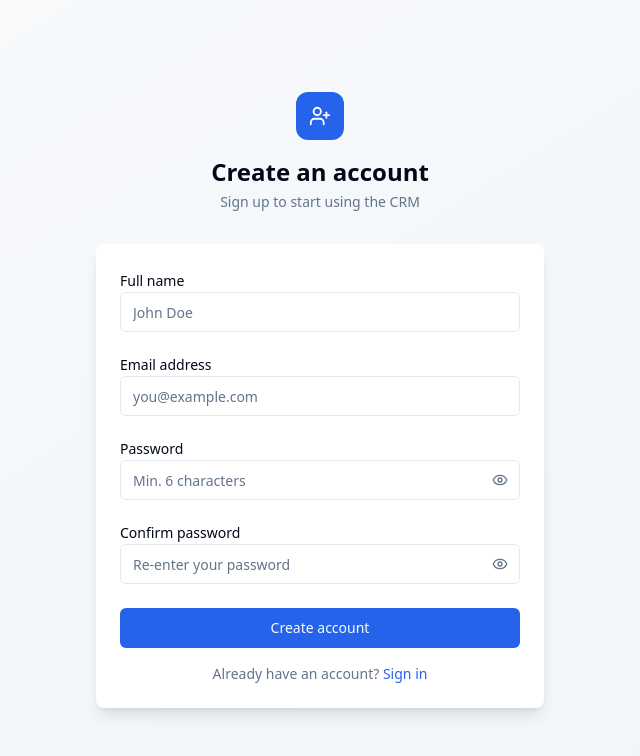
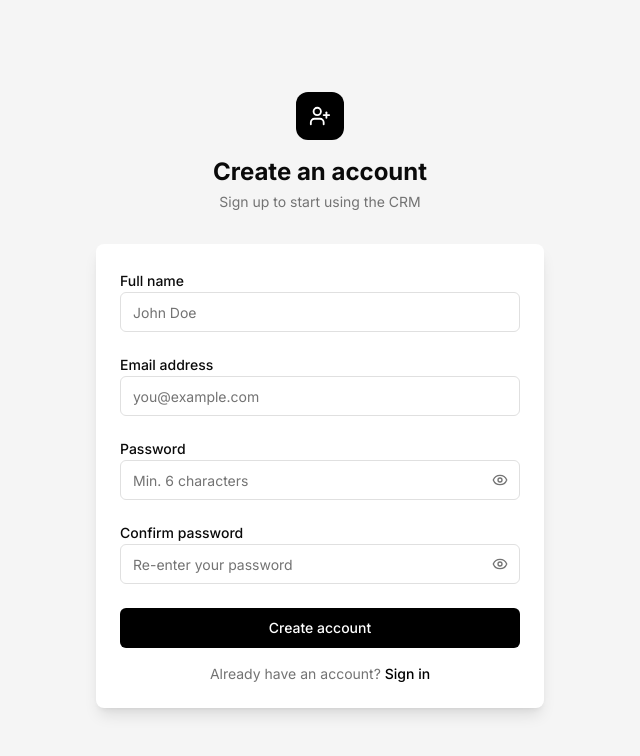
Before and after one commit to Nevindiiii/CFSE-paper, a React (Vite) app in the folder frontend/: page /register in a window 1280 px wide. Shown: the top 756 px of the page, without its empty margins (320-960 px from the left). Built offline with nearby package versions, Linux system fonts and the light colour scheme.

Commit message:
feat: update UI styles across multiple components; enhance color palette and improve layout consistency

```diff
--- a/frontend/index.html
+++ b/frontend/index.html
@@ -4,7 +4,11 @@
     <meta charset="UTF-8" />
     <link rel="icon" type="image/svg+xml" href="/favicon.svg" />
     <meta name="viewport" content="width=device-width, initial-scale=1.0" />
-    <title>frontend</title>
+    <!-- Inter font — defined in theme as --font-sans -->
+    <link rel="preconnect" href="https://fonts.googleapis.com" />
+    <link rel="preconnect" href="https://fonts.gstatic.com" crossorigin />
+    <link href="https://fonts.googleapis.com/css2?family=Inter:wght@400;500;600;700&display=swap" rel="stylesheet" />
+    <title>CRM App</title>
   </head>
   <body>
     <div id="root"></div>
--- a/frontend/src/index.css
+++ b/frontend/src/index.css
@@ -1,24 +1,56 @@
 @import "tailwindcss";
 
+/* ─── Color Palette (Black & White) ─────────────────────────────────────────
+   primary   = pure black  (#000000)
+   foreground = near-black  (#0a0a0a)
+   muted bg  = light grey   (#f5f5f5)
+   border    = soft grey    (#e5e5e5)
+   sidebar   = black        (#000000)
+   destructive = dark red   (kept for errors only)
+──────────────────────────────────────────────────────────────────────────── */
 @theme {
-  --color-background: hsl(0 0% 100%);
-  --color-foreground: hsl(222.2 84% 4.9%);
-  --color-card: hsl(0 0% 100%);
-  --color-card-foreground: hsl(222.2 84% 4.9%);
-  --color-primary: hsl(221.2 83.2% 53.3%);
-  --color-primary-foreground: hsl(210 40% 98%);
-  --color-secondary: hsl(210 40% 96.1%);
-  --color-secondary-foreground: hsl(222.2 47.4% 11.2%);
-  --color-muted: hsl(210 40% 96.1%);
-  --color-muted-foreground: hsl(215.4 16.3% 46.9%);
-  --color-accent: hsl(210 40% 96.1%);
-  --color-accent-foreground: hsl(222.2 47.4% 11.2%);
-  --color-destructive: hsl(0 84.2% 60.2%);
-  --color-border: hsl(214.3 31.8% 91.4%);
-  --color-input: hsl(214.3 31.8% 91.4%);
-  --color-ring: hsl(221.2 83.2% 53.3%);
-  --color-sidebar: hsl(222.2 47.4% 11.2%);
-  --color-sidebar-foreground: hsl(210 40% 98%);
+  /* Backgrounds */
+  --color-background: hsl(0 0% 100%);          /* white */
+  --color-card: hsl(0 0% 100%);                /* white */
+
+  /* Text */
+  --color-foreground: hsl(0 0% 4%);            /* near-black */
+  --color-card-foreground: hsl(0 0% 4%);
+
+  /* Primary — black buttons, links, icons */
+  --color-primary: hsl(0 0% 0%);               /* pure black */
+  --color-primary-foreground: hsl(0 0% 100%);  /* white text on black */
+
+  /* Secondary / Accent — light grey surfaces */
+  --color-secondary: hsl(0 0% 96%);
+  --color-secondary-foreground: hsl(0 0% 4%);
+  --color-accent: hsl(0 0% 94%);
+  --color-accent-foreground: hsl(0 0% 4%);
+
+  /* Muted — subtle text and backgrounds */
+  --color-muted: hsl(0 0% 96%);
+  --color-muted-foreground: hsl(0 0% 45%);
+
+  /* Borders & Inputs */
+  --color-border: hsl(0 0% 88%);
+  --color-input: hsl(0 0% 88%);
+  --color-ring: hsl(0 0% 0%);                  /* black focus ring */
+
+  /* Destructive — kept red for errors only */
+  --color-destructive: hsl(0 72% 51%);
+
+  /* Sidebar — black */
+  --color-sidebar: hsl(0 0% 0%);
+  --color-sidebar-foreground: hsl(0 0% 100%);
+
+  /* ─── Typography ──────────────────────────────────────────────────────────
+     font-sans  = Inter (clean modern sans-serif)
+     Sizes and weights are used via Tailwind utilities:
+       text-xs / text-sm / text-base / text-lg / text-xl / text-2xl
+       font-normal / font-medium / font-semibold / font-bold
+  ──────────────────────────────────────────────────────────────────────── */
+  --font-sans: 'Inter', system-ui, 'Segoe UI', sans-serif;
+
   --radius: 0.5rem;
 }
 
@@ -31,8 +63,9 @@ body {
   margin: 0;
   background-color: var(--color-background);
   color: var(--color-foreground);
-  font-family: system-ui, 'Segoe UI', Roboto, sans-serif;
+  font-family: var(--font-sans);
   -webkit-font-smoothing: antialiased;
+  -moz-osx-font-smoothing: grayscale;
 }
 
 #root {
--- a/frontend/src/pages/DashboardPage.tsx
+++ b/frontend/src/pages/DashboardPage.tsx
@@ -18,10 +18,10 @@ export default function DashboardPage() {
   const pending = notes.filter(n => n.status === 'pending').length
 
   const stats = [
-    { label: 'Total Notes', value: total, icon: StickyNote, color: 'text-blue-600', bg: 'bg-blue-50' },
-    { label: 'Pending', value: pending, icon: AlertCircle, color: 'text-yellow-600', bg: 'bg-yellow-50' },
-    { label: 'In Progress', value: inProgress, icon: Clock, color: 'text-purple-600', bg: 'bg-purple-50' },
-    { label: 'Completed', value: done, icon: CheckCircle, color: 'text-green-600', bg: 'bg-green-50' },
+    { label: 'Total Notes', value: total, icon: StickyNote, color: 'text-foreground', bg: 'bg-muted' },
+    { label: 'Pending', value: pending, icon: AlertCircle, color: 'text-foreground', bg: 'bg-muted' },
+    { label: 'In Progress', value: inProgress, icon: Clock, color: 'text-foreground', bg: 'bg-muted' },
+    { label: 'Completed', value: done, icon: CheckCircle, color: 'text-foreground', bg: 'bg-muted' },
   ]
 
   const recent = notes.slice(0, 5)
@@ -73,10 +73,10 @@ export default function DashboardPage() {
                     <p className="text-sm font-medium truncate">{note.title}</p>
                     <p className="text-xs text-muted-foreground truncate">{note.description || 'No description'}</p>
                   </div>
-                  <span className={`shrink-0 text-xs px-2 py-0.5 rounded-full font-medium ${
-                    note.status === 'done' ? 'bg-green-100 text-green-700' :
-                    note.status === 'in-progress' ? 'bg-blue-100 text-blue-700' :
-                    'bg-yellow-100 text-yellow-700'
+                  <span className={`shrink-0 text-xs px-2 py-0.5 rounded-full font-medium border ${
+                    note.status === 'done' ? 'bg-black text-white border-black' :
+                    note.status === 'in-progress' ? 'bg-zinc-800 text-white border-zinc-800' :
+                    'bg-white text-black border-black'
                   }`}>
                     {note.status === 'in-progress' ? 'In Progress' : note.status.charAt(0).toUpperCase() + note.status.slice(1)}
                   </span>
--- a/frontend/src/pages/LoginPage.tsx
+++ b/frontend/src/pages/LoginPage.tsx
@@ -56,7 +56,7 @@ export default function LoginPage() {
   }
 
   return (
-    <div className="min-h-screen flex items-center justify-center bg-linear-to-br from-slate-50 to-slate-100 px-4">
+    <div className="min-h-screen flex items-center justify-center bg-muted px-4">
       <div className="w-full max-w-md">
 
         <div className="text-center mb-8">
--- a/frontend/src/pages/NotesPage.tsx
+++ b/frontend/src/pages/NotesPage.tsx
@@ -7,9 +7,9 @@ import type { NoteFormValues, NoteStatus } from '@/components/notes/NoteForm'
 import { getNotesApi, createNoteApi, updateNoteApi, deleteNoteApi, type Note } from '@/services/noteService'
 
 const statusConfig: Record<NoteStatus, { label: string; className: string }> = {
-  pending:       { label: 'Pending',     className: 'bg-yellow-100 text-yellow-700 border border-yellow-200' },
-  'in-progress': { label: 'In Progress', className: 'bg-blue-100 text-blue-700 border border-blue-200' },
-  done:          { label: 'Done',        className: 'bg-green-100 text-green-700 border border-green-200' },
+  pending:       { label: 'Pending',     className: 'bg-white text-black border border-black' },
+  'in-progress': { label: 'In Progress', className: 'bg-zinc-800 text-white border border-zinc-800' },
+  done:          { label: 'Done',        className: 'bg-black text-white border border-black' },
 }
 
 const formatDate = (d: string) =>
--- a/frontend/src/pages/ProfilePage.tsx
+++ b/frontend/src/pages/ProfilePage.tsx
@@ -61,8 +61,8 @@ export default function ProfilePage() {
             </CardHeader>
             <CardContent className="space-y-4">
               <div className="flex items-center gap-3 py-3 border-b">
-                <div className="w-8 h-8 rounded-md bg-blue-50 flex items-center justify-center">
-                  <User size={15} className="text-blue-600" />
+                <div className="w-8 h-8 rounded-md bg-muted flex items-center justify-center">
+                  <User size={15} className="text-foreground" />
                 </div>
                 <div>
                   <p className="text-xs text-muted-foreground">Full Name</p>
@@ -71,8 +71,8 @@ export default function ProfilePage() {
               </div>
 
               <div className="flex items-center gap-3 py-3 border-b">
-                <div className="w-8 h-8 rounded-md bg-purple-50 flex items-center justify-center">
-                  <Mail size={15} className="text-purple-600" />
+                <div className="w-8 h-8 rounded-md bg-muted flex items-center justify-center">
+                  <Mail size={15} className="text-foreground" />
                 </div>
                 <div>
                   <p className="text-xs text-muted-foreground">Email Address</p>
@@ -81,18 +81,18 @@ export default function ProfilePage() {
               </div>
 
               <div className="flex items-center gap-3 py-3 border-b">
-                <div className="w-8 h-8 rounded-md bg-green-50 flex items-center justify-center">
-                  <Shield size={15} className="text-green-600" />
+                <div className="w-8 h-8 rounded-md bg-muted flex items-center justify-center">
+                  <Shield size={15} className="text-foreground" />
                 </div>
                 <div>
                   <p className="text-xs text-muted-foreground">Account ID</p>
-                  <p className="text-sm font-medium font-mono text-xs">{profile._id}</p>
+                  <p className="text-xs font-medium font-mono">{profile._id}</p>
                 </div>
               </div>
 
               <div className="flex items-center gap-3 py-3">
-                <div className="w-8 h-8 rounded-md bg-orange-50 flex items-center justify-center">
-                  <Calendar size={15} className="text-orange-600" />
+                <div className="w-8 h-8 rounded-md bg-muted flex items-center justify-center">
+                  <Calendar size={15} className="text-foreground" />
                 </div>
                 <div>
                   <p className="text-xs text-muted-foreground">Member Since</p>
--- a/frontend/src/pages/RegisterPage.tsx
+++ b/frontend/src/pages/RegisterPage.tsx
@@ -67,7 +67,7 @@ export default function RegisterPage() {
   }
 
   return (
-    <div className="min-h-screen flex items-center justify-center bg-linear-to-br from-slate-50 to-slate-100 px-4 py-10">
+    <div className="min-h-screen flex items-center justify-center bg-muted px-4 py-10">
       <div className="w-full max-w-md">
 
         <div className="text-center mb-8">
```
Also changed, not shown: frontend/src/components/layout/Sidebar.tsx (+13 -12 lines).
